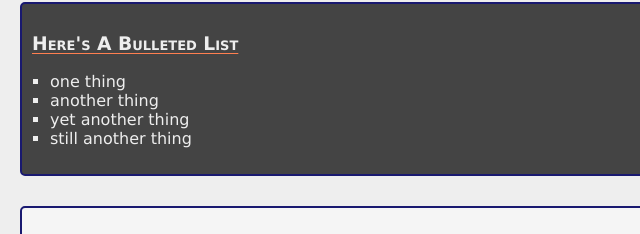
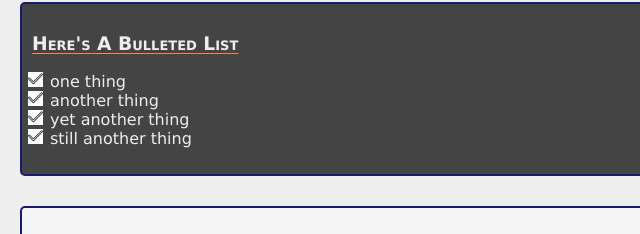
Before and after one commit to beamishboy/First-Project, a plain HTML site: page index.html in a window 1280 px wide. Shown: the part 306-540 px from the top of the page, 0-640 px from the left. Drawn offline with Linux system fonts and the light colour scheme.

Commit message:
added tick file, other changes

```diff
--- a/style.css
+++ b/style.css
@@ -48,7 +48,7 @@ body {
 
 .container ul {
     padding-left: 18px;
-    list-style: square;
+    list-style-image: url(Images/tick.png);
 
 }
 
```
Also changed, not shown: Images/tick.png (added).
